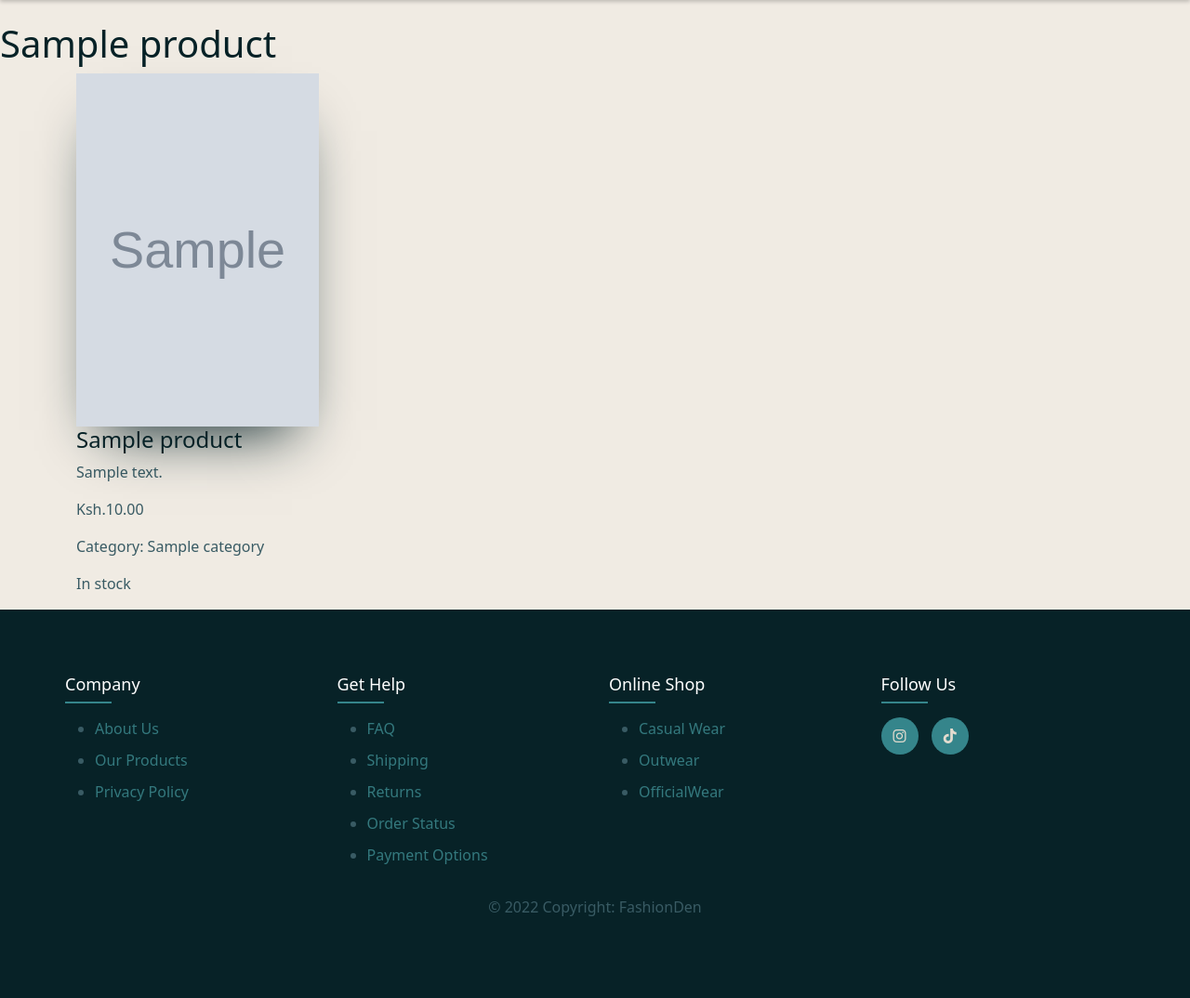
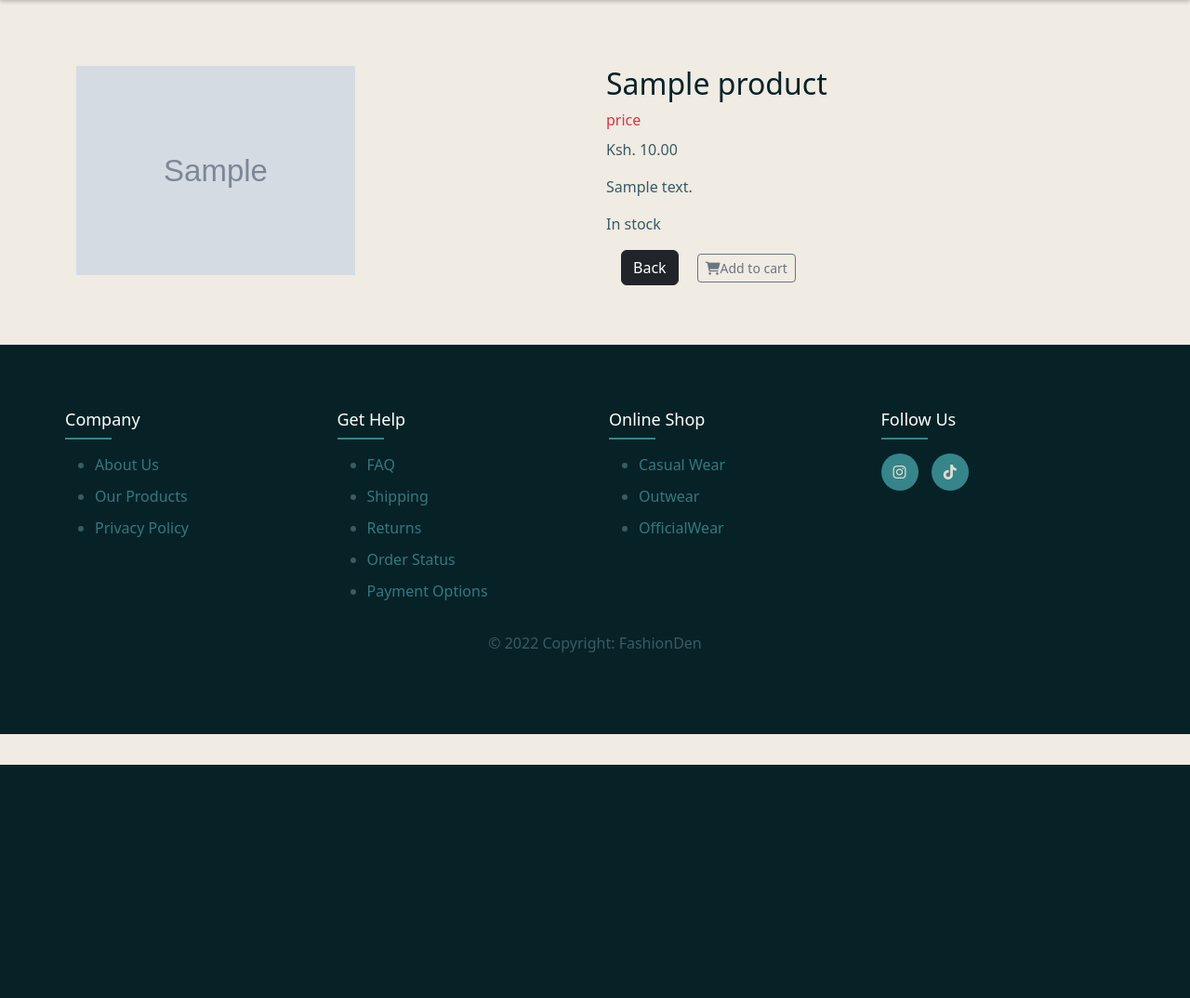
Before and after one commit to Wanjiru393/Portfolio_project, a Django app: page /product/1/ in a window 1280 px wide. Shown: the part 57-1131 px from the top of the page at 93% size. After the commit the page ends 880 px from the top, so only its background shows below. Run offline with Django 5.2, Linux system fonts and the light colour scheme; tables that the repository leaves empty hold one stand-in row (values such as "Sample post"); grey boxes marked "Sample" are stand-in pictures; some libraries are stand-ins or nearby versions.

Commit message:
Modifying the product-detail page and enabling reviews

```diff
--- a/Chatapp/admin.py
+++ b/Chatapp/admin.py
@@ -8,3 +8,4 @@ admin.site.register(CartItem)
 admin.site.register(ContactInfo)
 admin.site.register(Profile)
 admin.site.register(Order)
+admin.site.register(Review)
--- a/Chatapp/models.py
+++ b/Chatapp/models.py
@@ -11,7 +11,7 @@ class Category(models.Model):
 class Product(models.Model):
     name = models.CharField(max_length=200)
     description = models.TextField()
-    image = models.ImageField(upload_to='products/')
+    image = models.ImageField(upload_to='images/products/')
     price = models.DecimalField(max_digits=8, decimal_places=2)
     category = models.ForeignKey(Category, on_delete=models.CASCADE)
     stock = models.PositiveIntegerField(default=0)
@@ -61,3 +61,9 @@ class Order(models.Model):
             profile = self.user.profile
             self.contact_info = profile.contact_info
         super().save(*args, **kwargs)
+
+class Review(models.Model):
+    product = models.ForeignKey(Product, on_delete=models.CASCADE)
+    user = models.ForeignKey(User, on_delete=models.CASCADE)
+    rating = models.IntegerField()
+    comment = models.TextField()
--- a/Chatapp/templates/products/product_detail.html
+++ b/Chatapp/templates/products/product_detail.html
@@ -2,25 +2,44 @@
 {% load static %}
 
 {% block content %}
-  <h1>{{ product.name }}</h1>
 <div class="container">
     <div class="row">
-        <div class="col-lg-3">
-            <div class="product-box">
-                <div class="product-inner-box position-relative">
-                    <img src="{{ product.image.url }}" alt="{{ product.name }}" class="img-fluid">
-                </div>
-                <div class="product-name">
-                    <h4>{{ product.name }}</h4>
-                </div>
-                <p>{{ product.description }}</p>
-                <p>Ksh.{{ product.price }}</p>
-                <p>Category: {{ product.category }}</p>
-                <div class="product-price">
-                    <p class="product-stock">{% if product.stock > 0 %}In stock{% else %}Out of stock{% endif %}</p>
-                </div>
+        <div class="col-md-6 mt-5" >
+            <img src="{{ product.image.url }}" alt="{{ product.name }}" class="img-fluid h-75">
+        </div>
+        <div class="col-md-6 mt-5">
+            <h2>{{ product.name }}</h2>
+            <p class="my-2 text-danger">price</p>
+            <p>Ksh. {{ product.price }}</p>
+            <p class="my-3">{{ product.description }}</p>
+            <div class="product-price">
+                <p class="product-stock">{% if product.stock > 0 %}In stock{% else %}Out of stock{% endif %}</p>
             </div>
+            <a class="btn btn-dark mx-3" href="{% url 'home' %}">Back</a>
+            <a href="{% url 'add_to_cart' product.id %}" class="btn btn-sm btn-outline-secondary"><i class="fa fa-shopping-cart" aria-hidden="true"></i>Add to cart</a>
+
+
         </div>
     </div>
+
+    <!-- <div>
+        <h2>Reviews</h2>
+        {% for review in product.review_set.all %}
+            <div>
+                <h3>{{ review.user.username }}</h3>
+                <p>Rating: {{ review.rating }}</p>
+                <p>{{ review.comment }}</p>
+            </div>
+        {% endfor %}
+    </div>
+    <h2>Write a Review</h2>
+    <form method="post" action="{% url 'create_review' product.id %}">
+        {% csrf_token %}
+        <label for="rating">Rating:</label>
+        <input type="number" id="rating" name="rating" min="1" max="5">
+        <label for="comment">Comment:</label>
+        <textarea id="comment" name="comment"></textarea>
+        <button type="submit">Submit</button>
+    </form> -->
 </div>
 {% endblock %}
--- a/Chatapp/urls.py
+++ b/Chatapp/urls.py
@@ -1,5 +1,7 @@
 from django.urls import path
 from . import views
+from django.conf import settings
+from django.conf.urls.static import static
 
 urlpatterns = [
     path('', views.product_list, name='home'),
@@ -9,6 +11,8 @@ urlpatterns = [
     path('logout/', views.logout_view, name='logout'),
     path('category/slug:category_slug/', views.product_list, name='product_list_by_category'),
     path('product/<int:product_id>/', views.product_detail, name='product_detail'),
+    path('product/<int:product_id>/review/', views.create_review, name='create_review'),
+    path('recommended-products/', views.recommended_products, name='recommended_products'),
     path('cart/', views.cart_view, name='cart_view'),
     path('add-to-cart/<int:product_id>/', views.add_to_cart, name='add_to_cart'),
     path('remove-from-cart/<int:cart_item_id>/', views.remove_from_cart, name='remove_from_cart'),
@@ -16,3 +20,5 @@ urlpatterns = [
     path('checkout/', views.checkout, name='checkout'),
     path('mpesa/callback/', views.mpesa_callback, name='mpesa_callback'),
 ]
+if settings.DEBUG:
+    urlpatterns += static(settings.MEDIA_URL, document_root=settings.MEDIA_ROOT)
--- a/Chatapp/views.py
+++ b/Chatapp/views.py
@@ -14,7 +14,7 @@ from .forms import UserRegistrationForm, CheckoutForm, ProfileForm
 from django.contrib.auth import authenticate, login, logout
 from django.contrib.auth.models import User
 from django.contrib import messages
-from .models import Product, Category, Cart, CartItem, Profile, Order
+from .models import *
 from django.db.models import Subquery, OuterRef, Sum
 from django.conf import settings
 from django.views.decorators.csrf import csrf_exempt
@@ -22,6 +22,7 @@ from django.contrib.auth.decorators import login_required
 from django.db.models.signals import post_save
 from django.dispatch import receiver
 from .utils import MpesaGateWay
+from django.db.models import Q
 
 cl = MpesaGateWay()
 
@@ -197,3 +198,22 @@ def mpesa_callback(request):
         order.save()
 
     return HttpResponse(status=200)
+
+@login_required
+def create_review(request, product_id):
+    product = get_object_or_404(Product, id=product_id)
+    if request.method == 'POST':
+        rating = request.POST['rating']
+        comment = request.POST['comment']
+        Review.objects.create(product=product, user=request.user, rating=rating, comment=comment)
+        return redirect('product_detail', product_id=product_id)
+
+
+def recommended_products(request):
+    user_orders = Order.objects.filter(user=request.user)
+    ordered_products = Product.objects.filter(order__in=user_orders)
+    if ordered_products:
+        category = ordered_products.first().category
+        recommended_products = Product.objects.filter(category=category).exclude(id__in=ordered_products)
+        return render(request, 'recommended_products.html', {'products': recommended_products})
+    return HttpResponse("No recommendations available.")
--- a/core/settings.py
+++ b/core/settings.py
@@ -126,6 +126,8 @@ USE_TZ = True
 # https://docs.djangoproject.com/en/5.0/howto/static-files/
 
 STATIC_URL = 'static/'
+MEDIA_URL = '/media/'
+MEDIA_ROOT = os.path.join(BASE_DIR, 'Chatapp/static')
 
 # Default primary key field type
 # https://docs.djangoproject.com/en/5.0/ref/settings/#default-auto-field
@@ -142,3 +144,5 @@ MPESA_BUSINESS_SHORTCODE = ""
 # Base URL
 
 BASE_URL = ""
+
+LOGIN_URL = '/login/'
```
Also changed, not shown: Chatapp/migrations/0003_review.py (added), Chatapp/static/images/products/Graphic__Flap_Pocket_Drawstring_CargoPants_.jpeg (added), Chatapp/static/images/products/Mens_Color_Block_Patchwork_Sweatshirt.jpeg (renamed from products/Mens_Color_Block_Patchwork_Sweatshirt.jpeg), Chatapp/static/images/products/Mens__White_Round_.jpeg (renamed from products/Mens__White_Round_.jpeg), Chatapp/static/images/products/Rolled_Cuff_Retro_Brimless_Hat.jpeg (renamed from products/Rolled_Cuff_Retro_Brimless_Hat.jpeg), products/Mens_Color_Block_Patchwork_Sweatshirt_RBi2MBK.jpeg (deleted), products/Mens_Color_Block_Patchwork_Sweatshirt_bYhLrCy.jpeg (deleted), products/Mens__White_Round__MMuCj6d.jpeg (deleted), products/Mens__White_Round__WJBH5cI.jpeg (deleted), products/Rolled_Cuff_Retro_Brimless_Hat_guaRwBd.jpeg (deleted), products/Rolled_Cuff_Retro_Brimless_Hat_oZMN9ta.jpeg (deleted).
